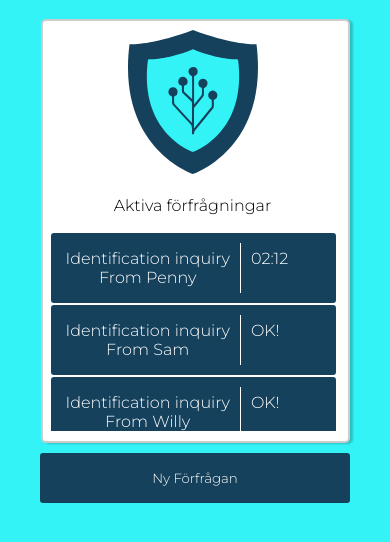
After one commit to lundkvistarn/Kandidatprojekt_E-Leg, a web app: file projekt/html/aktiva_leg.html in a window 390 px wide. The commit adds this page. Shown: the top 542 px of the page. Run offline with its HTML, style and script files only (its server is not run), Linux system fonts and the light colour scheme.

Commit message:
Some html files and css
CSS and HTMlLS, also a start for mobile

```diff
--- /dev/null
+++ b/projekt/css/aktiva_leg.css
@@ -0,0 +1,108 @@
+/* Font import */
+@import url('https://fonts.googleapis.com/css2?family=Montserrat:wght@300&display=swap');
+
+/* Saker att förbättra
+        - flytta scroller till int (OK!)
+        - Log out button
+        - "Footer"
+        - Ny förfrågan innehåller inget flex, men då allt e column ohc den borde vara row
+*/
+body {
+    background-color:#34F3F6;
+    font-family: 'Montserrat', sans-serif;
+
+}
+
+.cointainer {
+    margin: auto;
+    display: flex;
+    flex-direction: column;
+}
+#box {
+    /* SYNDAR */
+    margin: auto;
+    margin-top: 3%;
+    /*storlek*/
+    width: 300px;
+    /*utseende*/
+    background-color: rgba(255, 255, 255, 1.0);
+    border: 2px solid rgba(0, 0, 0, 0.2);
+    border-radius: 5px;
+    box-shadow: 3px 1px 2px rgba(0, 0, 0, 0.2);
+    text-align: center;
+    padding-right: 5px;
+    padding-bottom: 10px;
+}
+#logga {
+    /*storlek*/
+    width: 130px;       /*8vw;*/
+    height:150px;         /*15vh;*/
+    /*utseende*/
+    margin: auto;
+    margin-top: 1vh;
+    background-repeat: no-repeat;
+    background-image: url("../img/logo_identi.svg");
+}
+#ver {
+    height: 200px;
+    overflow-y: scroll;
+    overflow-X: hidden;
+
+}
+#ver::-webkit-scrollbar-track
+{
+	-webkit-box-shadow: inset 0 0 6px rgba(0,0,0,0.3);
+	border-radius: 10px;
+	background-color: #F5F5F5;
+}
+
+#ver::-webkit-scrollbar
+{
+	width: 12px;
+	background-color: #F5F5F5;
+}
+
+#ver::-webkit-scrollbar-thumb
+{
+	border-radius: 10px;
+	background-color: rgba(0,0,0,0.6);
+
+}
+.vertifikation {
+    background-color: #15415C;
+    color: white;
+    display: flex;
+    flex-direction: row;
+    width: 90%;
+    border-radius: 3px;
+    padding-left:15px;
+    /* SYNDAR */
+    margin:auto;
+    margin-top: 2px;
+    margin-left: 8px;
+}
+
+.stroke {
+    height: 50px;       /*8vw;*/
+    border-left: 1px solid white;
+    /* Erik nu syndar jag */
+    margin: 10px;
+}
+
+#button_forfrag {
+    /* Move */
+    margin:auto;
+    margin-top: 10px;
+    /*storlek*/       /*17.5vw;*/
+    height: 50px;
+    width: 310px;
+    /*utseende*/
+    background-color: #15415C;
+    font-family: 'Montserrat', sans-serif;
+    border: none;
+    color: white;
+    border-radius: 3px;
+}
+#button_forfrag:hover {
+    opacity: 0.8;
+}
--- /dev/null
+++ b/projekt/html/aktiva_leg.html
@@ -0,0 +1,37 @@
+<!DOCTYPE html>
+<html>
+  <head>
+    <meta charset="UTF-8" />
+    <title>Identi</title>
+    <link rel="icon" type="image/png" href="../img/logo_identi.svg"/>
+    <link rel="stylesheet" type="text/css" href="../css/aktiva_leg.css">
+  </head>
+  <body>
+
+    <div class="cointainer">
+      <div id="box">
+        <a class="link" href="file:///C:/Users/guten/Documents/MT/3/E-leg/Projekt_HTML/html/index.html"><div id="logga"></div> </a>
+        <p>Aktiva förfrågningar</p>
+        <!-- Jag kom på att man kan göra om dettaa till ett table -->
+        <div id="ver" ss-container>
+          <div class="vertifikation">
+            <p>Identification inquiry <br>  From Penny </p>
+            <div class="stroke"></div>
+            <p>02:12</p>
+          </div>
+          <div class="vertifikation">
+            <p>Identification inquiry <br>  From Sam </p>
+            <div class="stroke"></div>
+            <p>OK!</p>
+          </div>
+          <div class="vertifikation">
+            <p>Identification inquiry <br>  From Willy </p>
+            <div class="stroke"></div>
+            <p>OK!</p>
+          </div>
+        </div>
+      </div>
+      <input type="submit" id="button_forfrag" value="Ny Förfrågan">
+    </div>
+  </body>
+</html>
```
Also changed, not shown: projekt/css/bekraft_leg.css (added, +108 -0 lines), projekt/css/index.css (+66 -41 lines), projekt/html/index.html (+6 -6 lines), projekt/html/bekrafta_leg1.html (added), projekt/img/backg_tree.svg (added).
